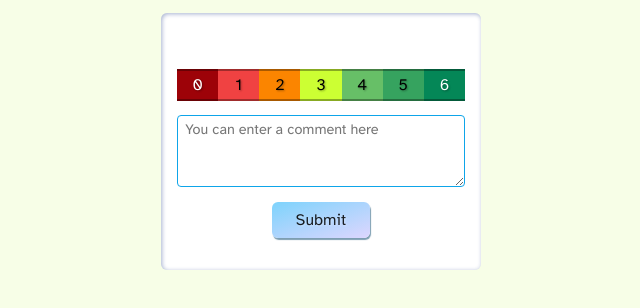
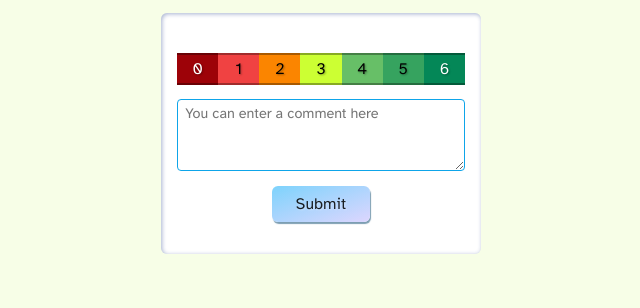
Before and after one commit to Round0000/howifeel, a plain HTML site: page index.html in a window 1280 px wide. Shown: the part 116-424 px from the top of the page, without its empty margins (319-959 px from the left). Drawn offline with Linux system fonts and the light colour scheme.

Commit message:
Update style.css

```diff
--- a/style.css
+++ b/style.css
@@ -43,7 +43,7 @@ h1 span {
 #ui_form {
   width: 20em;
   margin: 1em auto 2em;
-  padding: 1.5em 1em 2em;
+  padding: .5em 1em 2em;
   border-radius: 6px;
   box-shadow: inset 1px 1px 4px #1e3a8a66;
   background-color: #fff;
```
